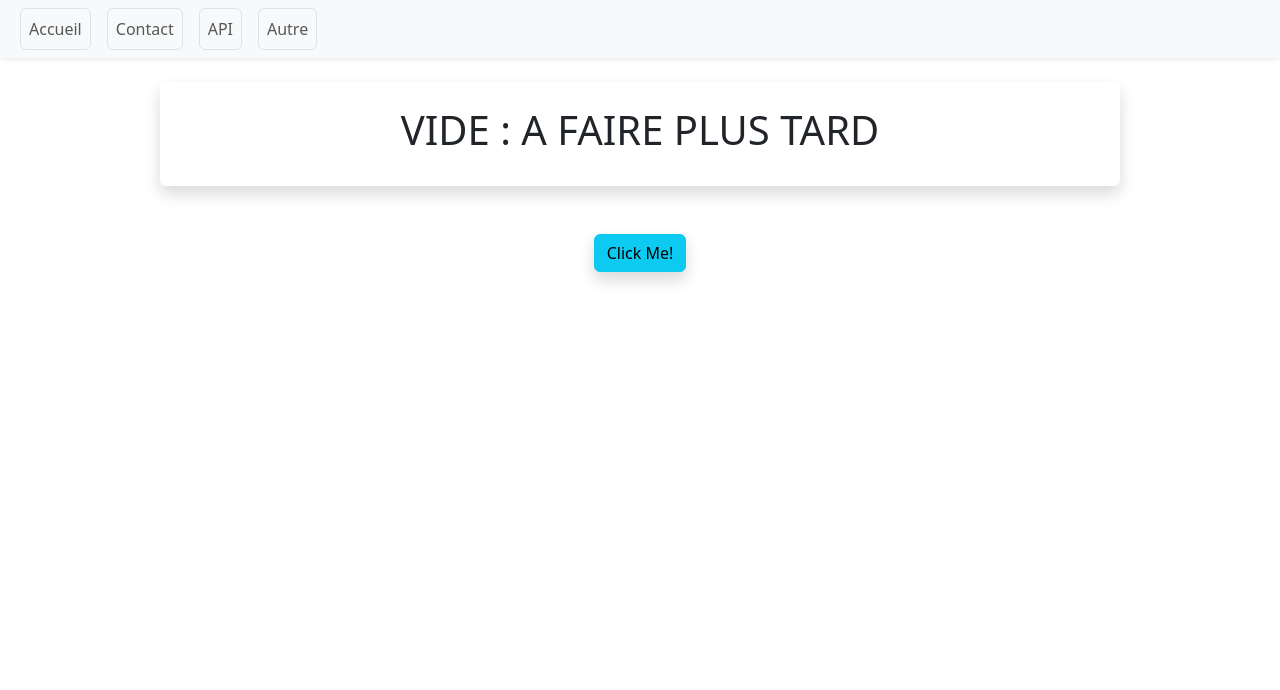
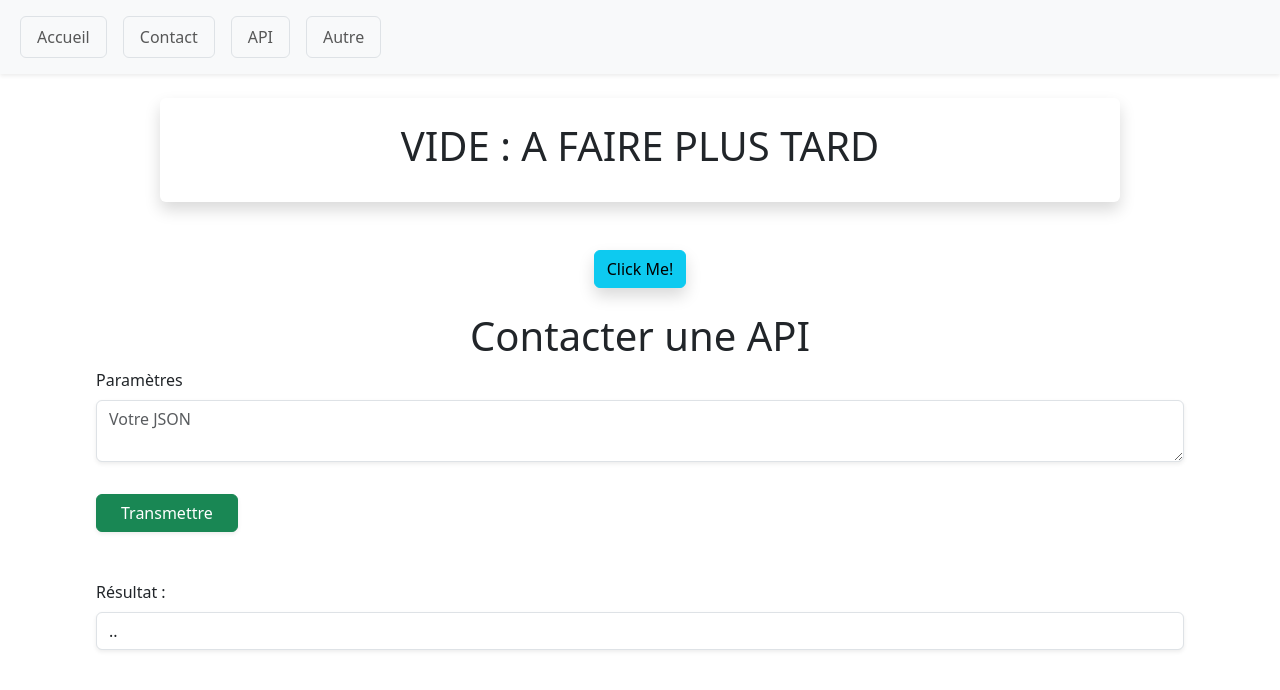
Before and after one commit to aZor9/projet-vue, a Vue app: page /other in a window 1280 px wide. Shown: the top 690 px of the page. Built offline with nearby package versions, Linux system fonts and the light colour scheme.

Commit message:
release : navbar + readme + debut de table pour api

```diff
--- a/public/index.html
+++ b/public/index.html
@@ -8,6 +8,9 @@
     <link href="https://cdn.jsdelivr.net/npm/bootstrap@5.3.3/dist/css/bootstrap.min.css" rel="stylesheet" integrity="sha384-QWTKZyjpPEjISv5WaRU9OFeRpok6YctnYmDr5pNlyT2bRjXh0JMhjY6hW+ALEwIH" crossorigin="anonymous">
     <!-- <title><%= htmlWebpackPlugin.options.title %></title> -->
      <title>Apprentissage Vue JS</title>
+     <script src="https://cdn.jsdelivr.net/npm/bootstrap@5.3.0-alpha1/dist/js/bootstrap.bundle.min.js"></script>
+
+
   </head>
   <body>
     <!-- <noscript>
--- /dev/null
+++ b/src/components/ApiTableComponent.vue
@@ -0,0 +1,68 @@
+<template>
+    <div class="mt-4 mx-5 px-5">
+      <h1 class="text-center">Contacter une API</h1>
+
+      <!-- Champ Paramètre -->
+      <div class="my-2">
+        <p class="form-label">Paramètres</p>
+        <textarea
+          v-model="inputJSON"
+          class="form-control shadow-sm"
+          placeholder="Votre JSON">
+        </textarea>
+      </div>
+
+      <!-- Bouton envoyer -->
+      <form @submit.prevent="validationTable">
+        <button type="submit" class="btn btn-success mt-4 px-4 shadow-sm">Transmettre</button>
+      </form>
+
+      <!-- Champ résultat -->
+      <div class="my-5">
+        <p class="form-label">Résultat :</p>
+        <p class="form-control shadow-sm">{{ rendu }}</p>
+      </div>
+
+
+
+      <div id="test" class="mb-5"></div>
+
+
+    </div>
+</template>
+
+<script>
+  export default {
+    data() {
+      return {
+          inputJSON: "",
+          rendu: ".."
+      };
+    },
+    methods: {
+      validationTable() {
+        let content = this.inputJSON;3
+        for (let i = 0; i < content.length; i++) {
+          if (content[i] === ",") {
+            content = content.replace(",", "<br>");
+          } else if (content[i] === "{") {
+            content = content.replace("{", "<br>");
+          } else if (content[i] === "}") {
+            content = content.replace("}", "<br>");
+          } else if (content[i] === '"') {
+            content = content.replace('"', " ");
+          }
+        }
+        // content = content.replace("{", "\n\n");
+        this.rendu = content;
+        let test = document.getElementById("test");
+        test.innerHTML = content;
+
+
+
+        // https://developer.mozilla.org/fr/docs/Learn/JavaScript/Objects/JSON
+
+      }
+    }
+  };
+</script>
--- a/src/components/NavigationComponent.vue
+++ b/src/components/NavigationComponent.vue
@@ -6,16 +6,16 @@
               </button>
               <div class="collapse navbar-collapse" id="navbarNav">
                   <ul class="navbar-nav">
-                      <li class="nav-item border rounded mx-2">
+                      <li class="nav-item border rounded mx-2 my-2 px-2">
                           <router-link to="/"  class="nav-link" aria-current="page">{{ Texte1 }}</router-link>
                       </li>
-                      <li class="nav-item border rounded mx-2">
+                      <li class="nav-item border rounded mx-2 my-2 px-2">
                           <router-link to="/contact"  class="nav-link" aria-current="page">{{ Texte2 }}</router-link>
                       </li>
-                      <li class="nav-item border rounded mx-2">
+                      <li class="nav-item border rounded mx-2 my-2 px-2">
                           <router-link to="/api"  class="nav-link" aria-current="page">{{ Texte3 }}</router-link>
                       </li>
-                      <li class="nav-item border rounded mx-2">
+                      <li class="nav-item border rounded mx-2 my-2 px-2">
                           <router-link to="/other"  class="nav-link" aria-current="page">{{ Texte4 }}</router-link>
                       </li>
                   </ul>
@@ -25,7 +25,7 @@
 </template>
 
 
-  <script>
+<script>
   export default {
       data() {
           return {
@@ -36,4 +36,4 @@
           };
       }
   };
-  </script>
+</script>
--- a/src/views/OtherPage.vue
+++ b/src/views/OtherPage.vue
@@ -9,10 +9,16 @@
         <div>
             <TestContactComponent />
         </div>
+
+        <div>
+            <ApiTableComponent />
+        </div>
+
     </div>
 </template>
 
 <script setup >
 import TestContactComponent from '@/components/TestContactComponent.vue';
 import VideComponent from '@/components/VideComponent.vue';
+import ApiTableComponent from '@/components/ApiTableComponent.vue';
 </script>
```
Also changed, not shown: 1 other file (tests, documents, lock files or other folders).
